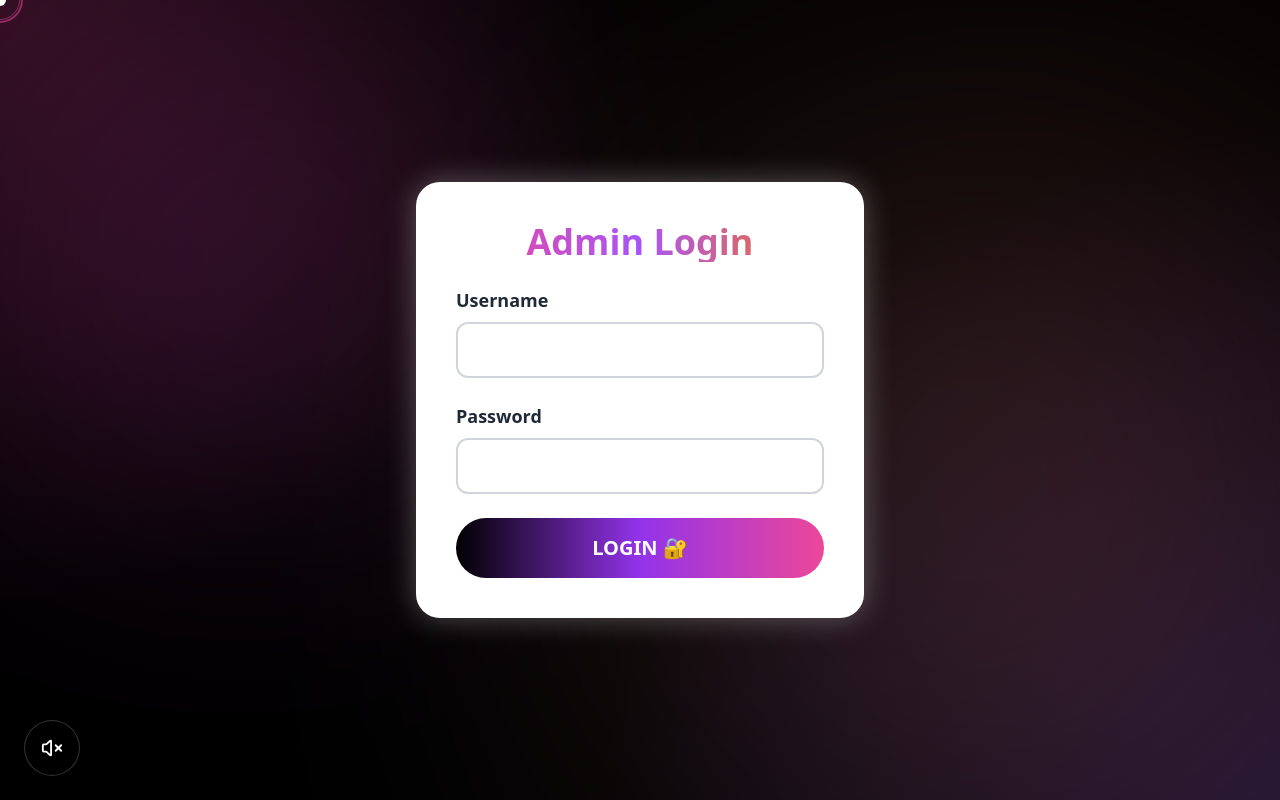
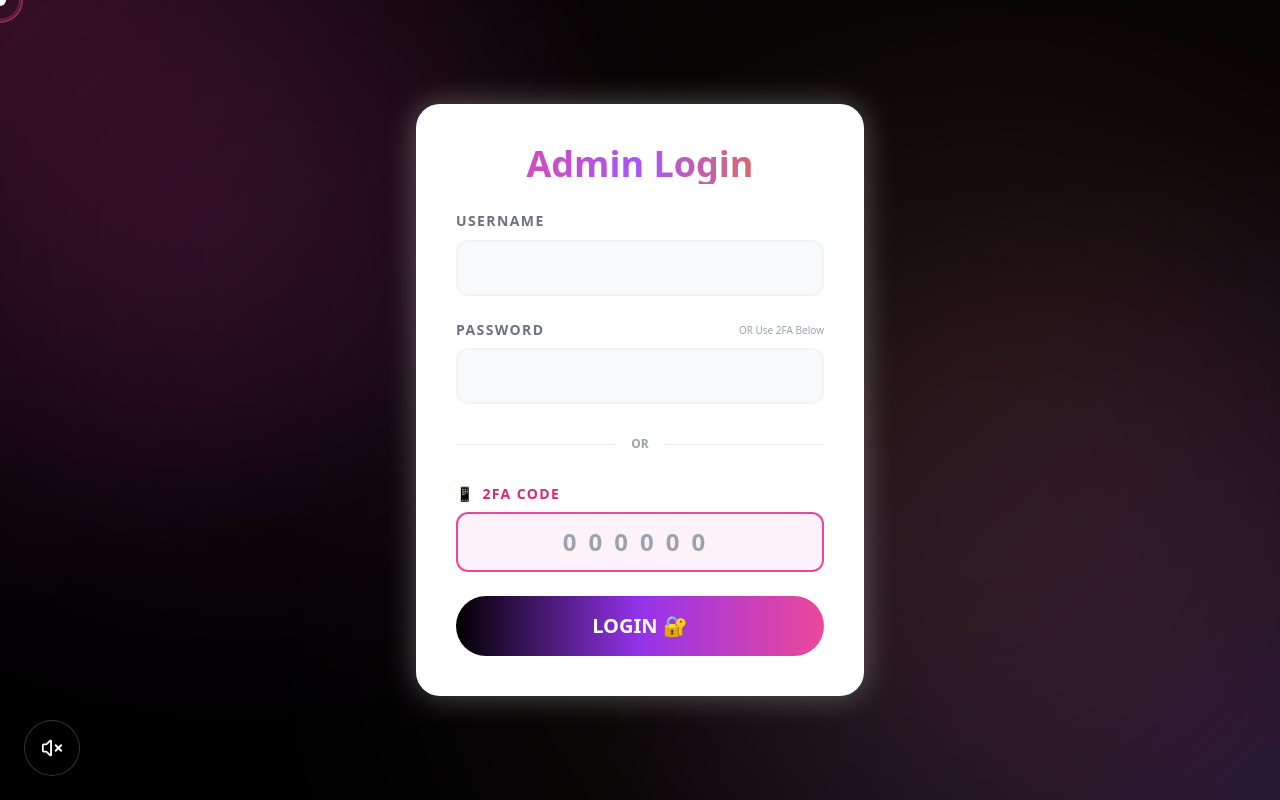
Before and after one commit to Chirag076/Portfolio, a React (Create React App) app: page /admin in a window 1280 px wide. Built offline with nearby package versions, Linux system fonts and the light colour scheme; no server answers.

Commit message:
Fix: Removed duplicate declaration

```diff
--- a/src/components/AdminPage.jsx
+++ b/src/components/AdminPage.jsx
@@ -4,7 +4,6 @@ import { useState } from "react";
 const AdminLogin = () => {
   const [error, setError] = useState("");
 
-  const [show2FA, setShow2FA] = useState(false);
   const [twoFactorCode, setTwoFactorCode] = useState("");
 
   const handleLogin = async (e) => {
@@ -16,6 +15,11 @@ const AdminLogin = () => {
 
     if (username !== "admin") {
       setError("Invalid username ❌");
+      return;
+    }
+
+    if (!password && !twoFactorCode) {
+      setError("Please enter Password or 2FA Code 🔑");
       return;
     }
 
@@ -34,16 +38,11 @@ const AdminLogin = () => {
 
       if (res.ok) {
         localStorage.setItem("admin-auth", "true");
-        localStorage.setItem("admin-password", password);
+        if (password) localStorage.setItem("admin-password", password);
         if (twoFactorCode) localStorage.setItem("admin-2fa", twoFactorCode);
         window.location.href = "/admin/dashboard";
       } else {
-        if (data.requires2FA) {
-          setShow2FA(true);
-          setError("Please enter your 6-digit 2FA code 📱");
-        } else {
         setError(data.error || "Invalid credentials ❌");
-        }
       }
     } catch (err) {
       setError("Server error ❌ Check connection.");
@@ -96,12 +95,12 @@ const AdminLogin = () => {
             animate={{ opacity: 1, x: 0 }}
             transition={{ duration: 0.8 }}
           >
-            <label className="text-lg font-bold text-gray-800">Username</label>
+            <label className="text-sm font-bold text-gray-500 uppercase tracking-widest">Username</label>
             <input
               type="text"
               name="username"
               required
-              className="w-full mt-2 p-3 text-lg rounded-xl border-2 border-gray-300 bg-white/90 focus:border-purple-500 focus:ring-2 focus:ring-purple-300 transition-all duration-500"
+              className="w-full mt-2 p-3 text-lg rounded-xl border-2 border-gray-100 bg-gray-50 focus:border-purple-500 focus:ring-2 focus:ring-purple-200 transition-all outline-none"
             />
           </motion.div>
 
@@ -111,36 +110,42 @@ const AdminLogin = () => {
             animate={{ opacity: 1, x: 0 }}
             transition={{ duration: 0.8 }}
           >
-            <label className="text-lg font-bold text-gray-800">Password</label>
+            <div className="flex justify-between items-center">
+              <label className="text-sm font-bold text-gray-500 uppercase tracking-widest">Password</label>
+              <span className="text-[10px] text-gray-400">OR Use 2FA Below</span>
+            </div>
             <input
               type="password"
               name="password"
-              required
-              className="w-full mt-2 p-3 text-lg rounded-xl border-2 border-gray-300 bg-white/90 focus:border-pink-500 focus:ring-2 focus:ring-pink-300 transition-all duration-500"
+              className="w-full mt-2 p-3 text-lg rounded-xl border-2 border-gray-100 bg-gray-50 focus:border-pink-500 focus:ring-2 focus:ring-pink-200 transition-all outline-none"
             />
           </motion.div>
 
+          {/* Divider */}
+          <div className="relative flex items-center py-2">
+            <div className="flex-grow border-t border-gray-200"></div>
+            <span className="flex-shrink mx-4 text-gray-400 text-xs font-bold uppercase">OR</span>
+            <div className="flex-grow border-t border-gray-200"></div>
+          </div>
+
           {/* 2FA Code */}
-          {show2FA && (
           <motion.div
             initial={{ opacity: 0, y: 20 }}
             animate={{ opacity: 1, y: 0 }}
             className="mt-4"
           >
-              <label className="text-lg font-bold text-pink-600 flex items-center gap-2">
+            <label className="text-sm font-bold text-pink-600 uppercase tracking-widest flex items-center gap-2">
               <span>📱</span> 2FA Code
             </label>
             <input
               type="text"
               maxLength="6"
               placeholder="000000"
-                className="w-full mt-2 p-4 text-2xl tracking-[1em] text-center font-black rounded-xl border-2 border-pink-500 bg-pink-50 focus:ring-4 focus:ring-pink-200 transition-all"
+              className="w-full mt-2 p-3 text-2xl tracking-[0.5em] text-center font-black rounded-xl border-2 border-pink-500 bg-pink-50 focus:ring-4 focus:ring-pink-100 transition-all outline-none"
               value={twoFactorCode}
               onChange={(e) => setTwoFactorCode(e.target.value.replace(/\D/g, ''))}
-                required
             />
           </motion.div>
-          )}
 
           {/* Login Button */}
           <motion.button
```
Also changed, not shown: api/content.mjs (+31 -21 lines). Lines whose indentation alone changed are shown as unchanged.
